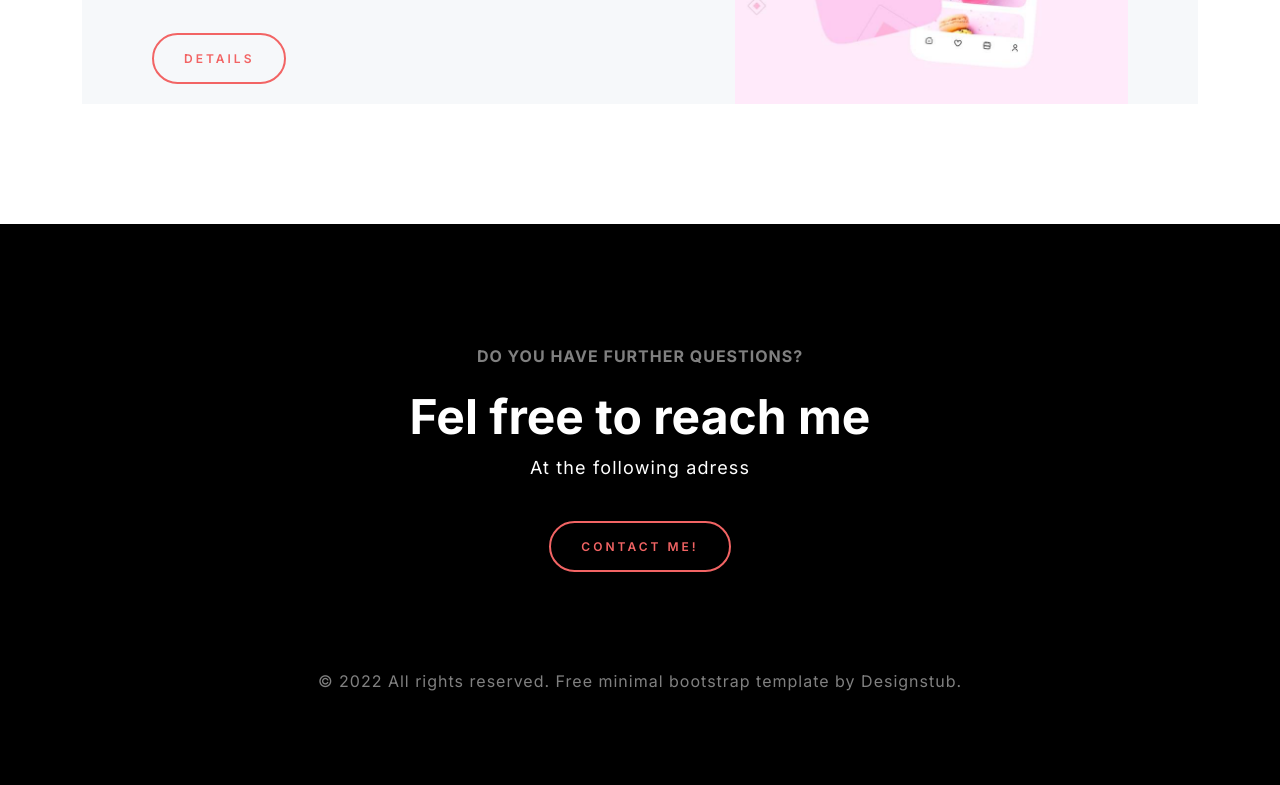
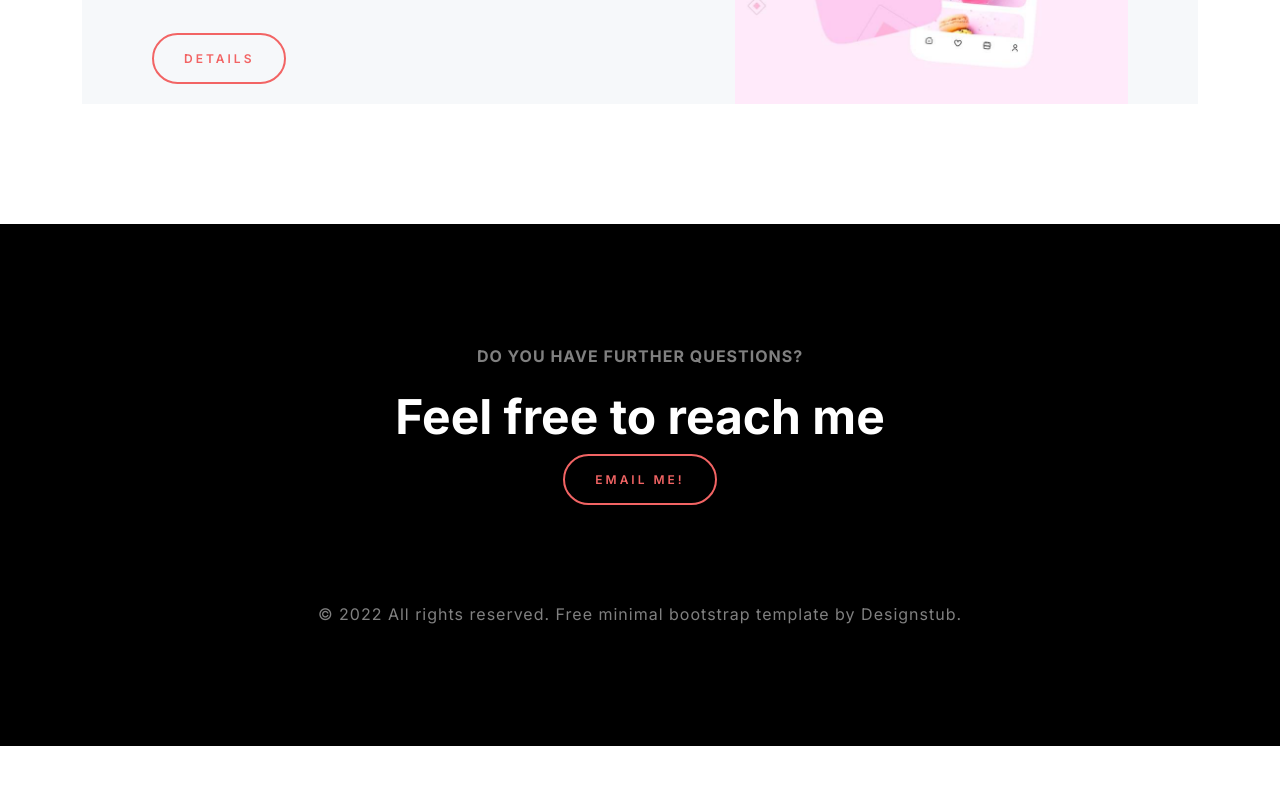
Before and after one commit to LaiaTarres/laiatarres.github.com, a plain HTML site: page index.html in a window 1280 px wide. Shown: the part 3311-4096 px from the top of the page. After the commit the page ends 4057 px from the top, so only its background shows below. Drawn offline with nearby package versions, Linux system fonts and the light colour scheme.

Commit message:
[WIP] Updating information

```diff
--- a/index.html
+++ b/index.html
@@ -18,7 +18,7 @@
       <link href="assets/css/main.css" rel="stylesheet">
 
 
-    <title>Defolio - Bootstrap 5 html resume template </title>
+    <title>Laia Tarres</title>
   </head>
   <body>
 
@@ -217,9 +217,8 @@
      <div class="container">
         <section>
           <span>Do you have further questions?</span>
-          <h4>Fel free to reach me</h4>
-          <p>At the following adress</p>
-          <a href="mailto:laia.tarres@upc.edu" class="ds-button">Contact me!</a>
+          <h4>Feel free to reach me</h4>
+          <a href="mailto:laia.tarres@upc.edu" class="ds-button">Email me!</a>
         </section>
         <span class="ds-copyright">© 2022 All rights reserved. Free minimal bootstrap template by <a href="https://designstub.com/" target="_blank">Designstub</a>.</span>
      </div>
```
